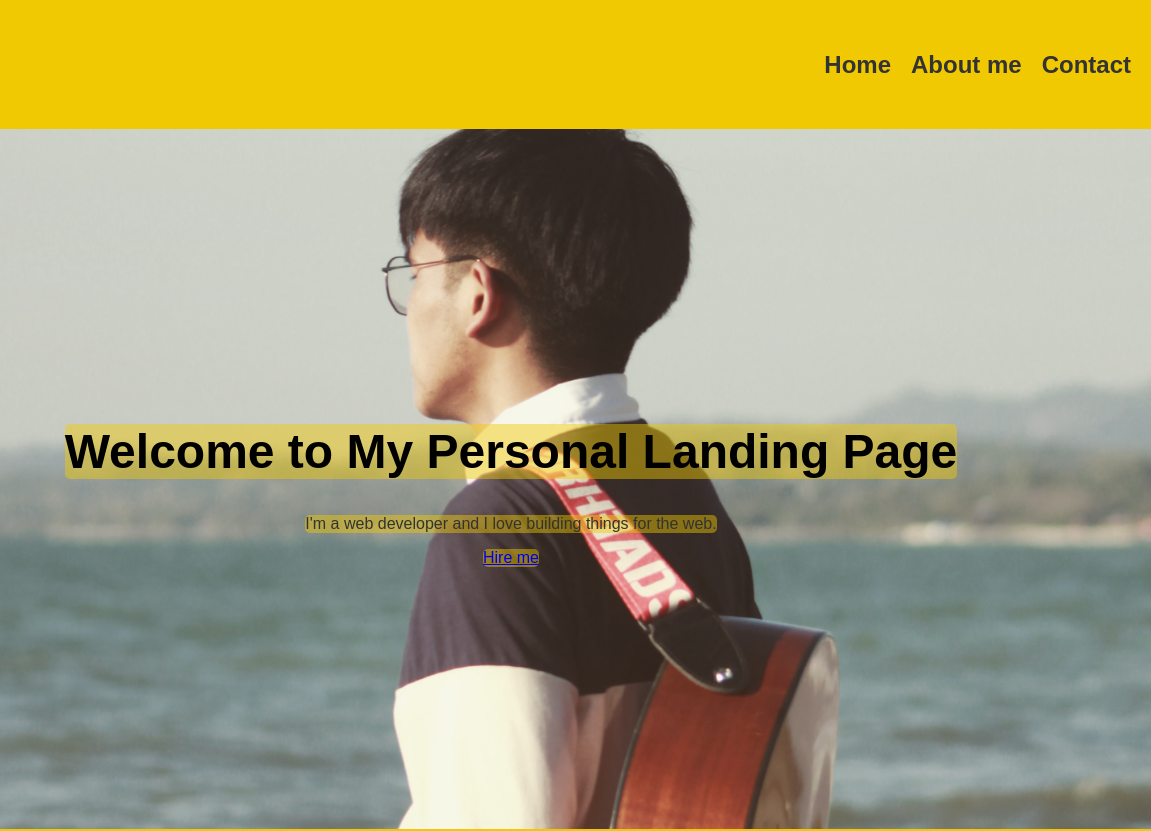
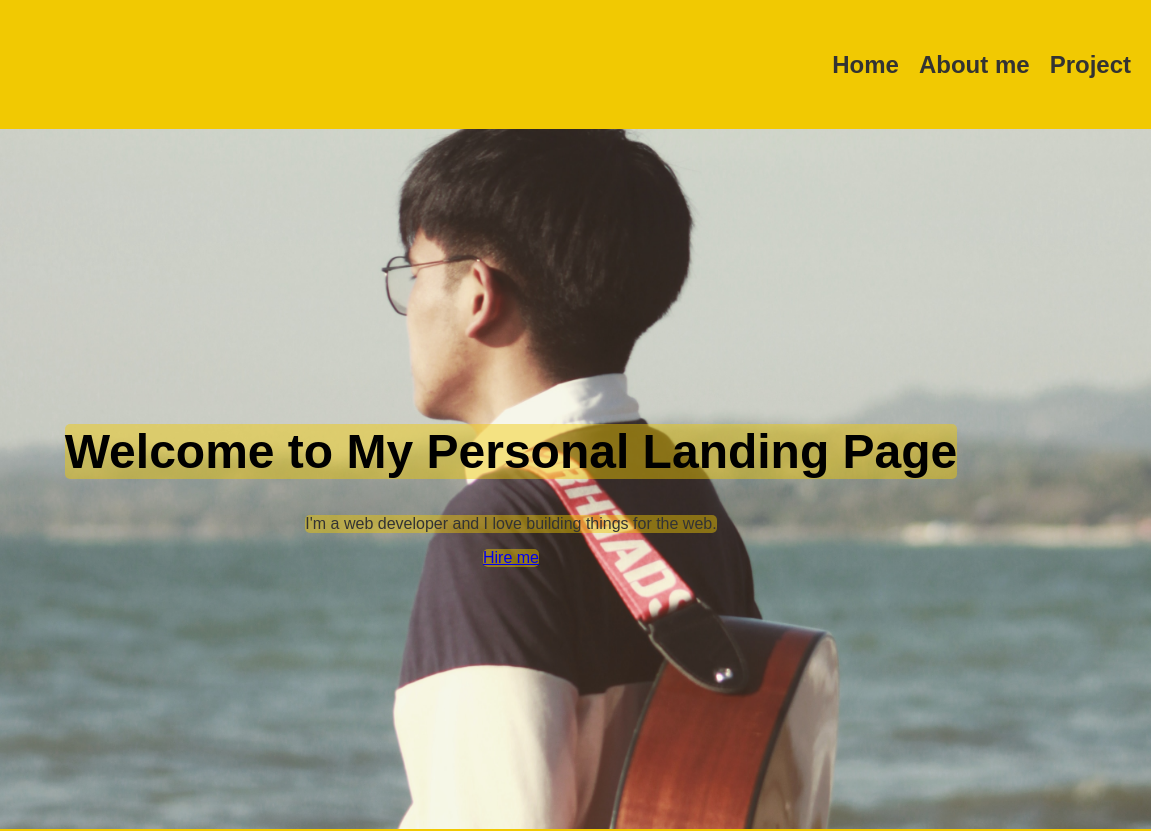
Before and after one commit to psuuc-maoagbulos/psuuc-maoagbulos, a plain HTML site: page index.html in a window 1280 px wide. Shown: the top 831 px of the page, 129-1280 px from the left. Drawn offline with Linux system fonts and the light colour scheme.

Commit message:
Update index.html

```diff
--- a/index.html
+++ b/index.html
@@ -13,7 +13,7 @@
 			<ul>
 				<li><a href="Pland.html">Home</a></li>
 				<li><a href="#about">About me</a></li>
-				<li><a href="#social">Contact</a></li>
+				<li><a href=" ">Project</a></li>
 			</ul>
 		</nav>
 		<div class="hero">
```
